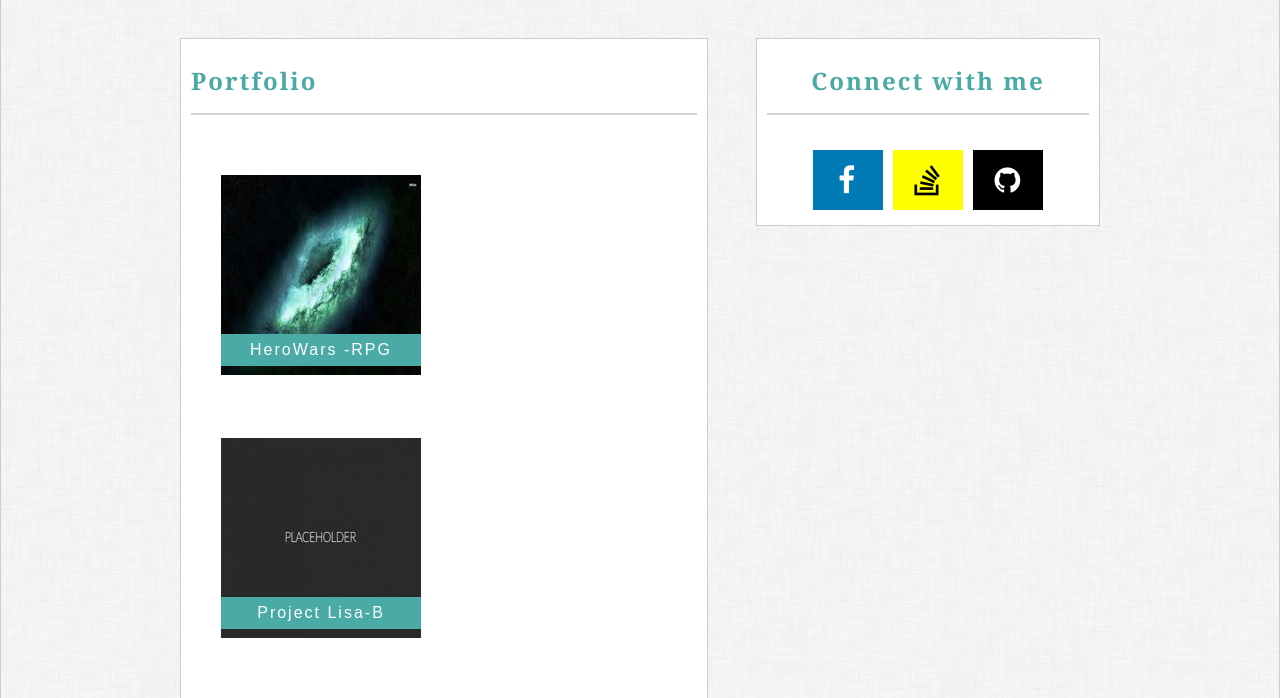
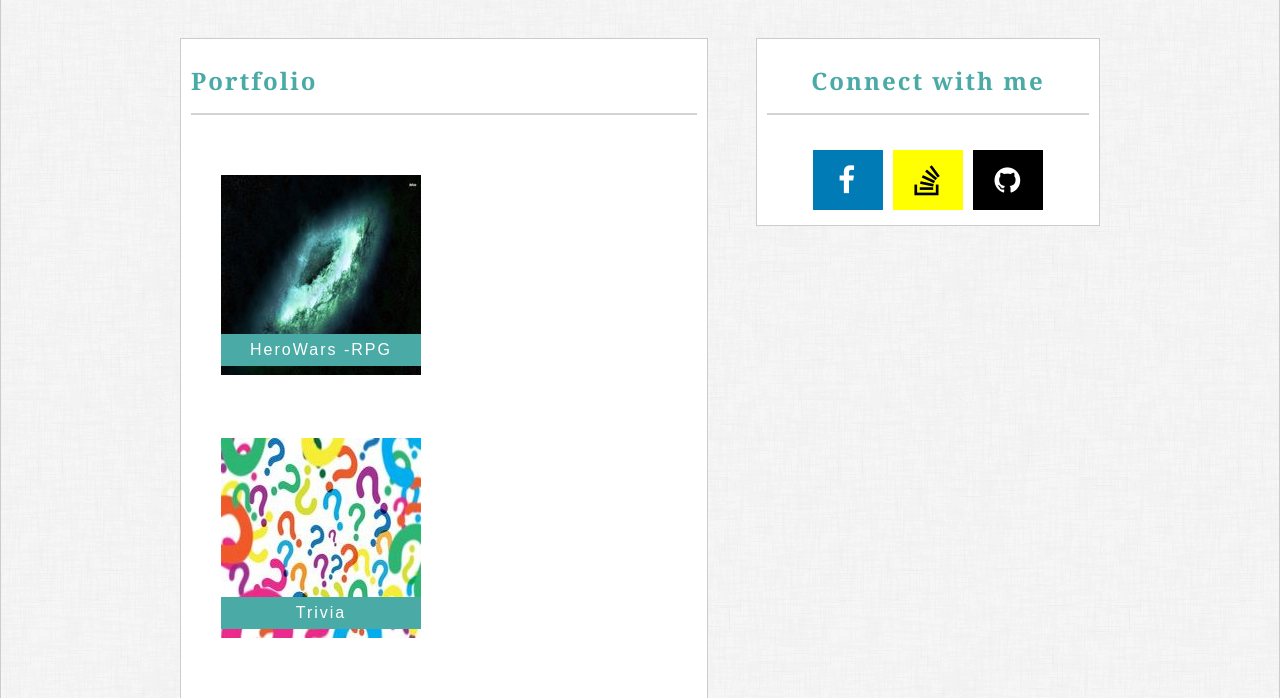
Before and after one commit to vschaitu/vschaitu.github.io, a plain HTML site: page portfolio.html in a window 1280 px wide. Shown: the part 69-767 px from the top of the page. Drawn offline with Linux system fonts and the light colour scheme.

Commit message:
Adding Trivia

```diff
--- a/portfolio.html
+++ b/portfolio.html
@@ -35,8 +35,8 @@
                         <a href="https://vschaitu.github.io/Starwars-RPG/" target="_blank" class="stickit"> HeroWars -RPG</a>
                     </div>
                     <div class="projects">
-                        <img src="assets/images/portfolio2.jpg" alt="image2">
-                        <a href="#" class="stickit"> Project Lisa-B</a>
+                        <img src="assets/images/trivia.jpg" alt="image2">
+                        <a href="https://vschaitu.github.io/TriviaGame/" target="_blank" class="stickit"> Trivia</a>
                     </div>
                     <div class="projects">
                         <img src="assets/images/portfolio3.jpg" alt="image3">
```
Also changed, not shown: assets/images/trivia.jpg (added).
